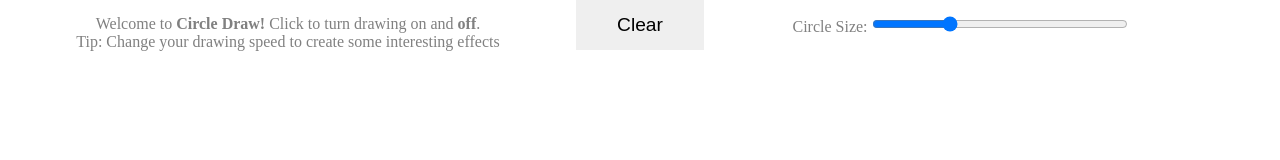
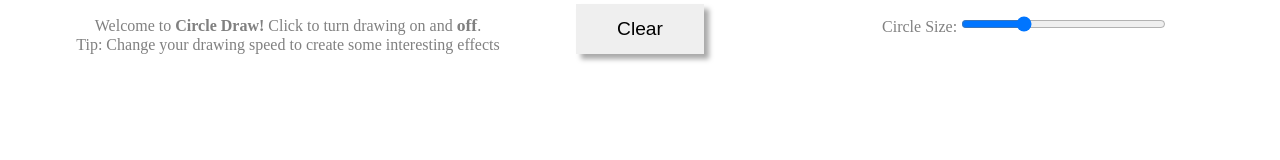
Before and after one commit to LoganS1/Circle-Draw, a plain HTML site: page index.html in a window 1280 px wide. Drawn offline with Linux system fonts and the light colour scheme.

Commit message:
Fix overlap bug, Add shadow to "clear" btn

```diff
--- a/stylesheet.css
+++ b/stylesheet.css
@@ -25,16 +25,22 @@ body {
     position: fixed;
     width: 10%;
     height: 50px;
-    top: 0;
+    top: 4px;
     left: 45%;
     right: 45%;
     outline: none;
     transition: all 0.1s;
     min-width: 60px;
+    box-shadow: 5px 5px 5px darkgrey;
+}
+
+#clear:hover {
+    box-shadow: 3px 3px 3px darkgrey;
 }
 
 #clear:active {
     background-color: darkgrey;
+    box-shadow: none;
 }
 
 #instructions {
@@ -55,10 +61,9 @@ body {
     color: grey;
     position: absolute;
     height: 50px;
-    width: 50%;
+    width: 40%;
     top: 2%;
     right: 0%;
-    left: 50%;
 }
 
 @media only screen and (max-width: 900px){
@@ -81,6 +86,7 @@ body {
 
 .bold {
     font-weight: bold;
+    font-size: 1.1em;
 }
 
 .invisible {
```
